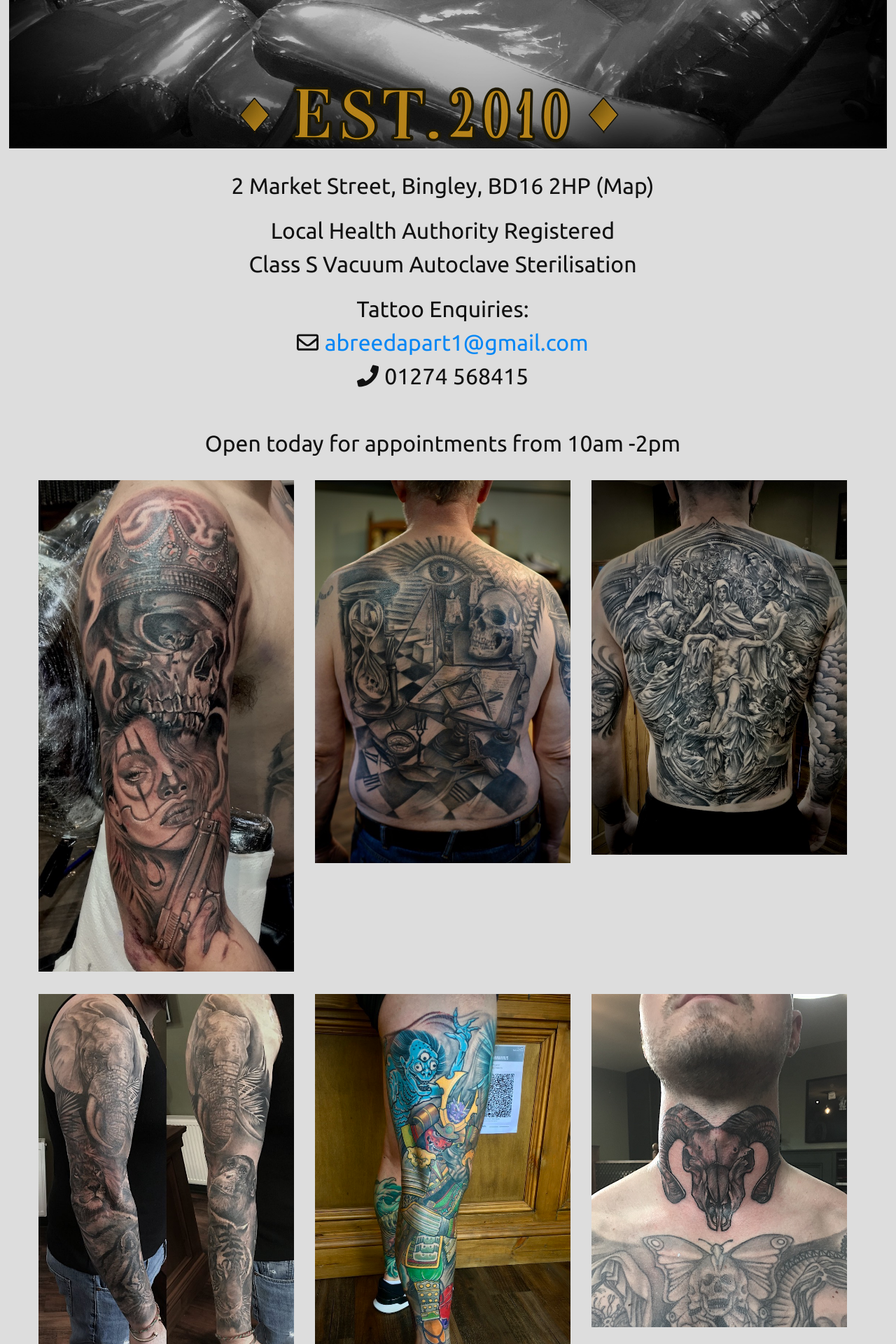
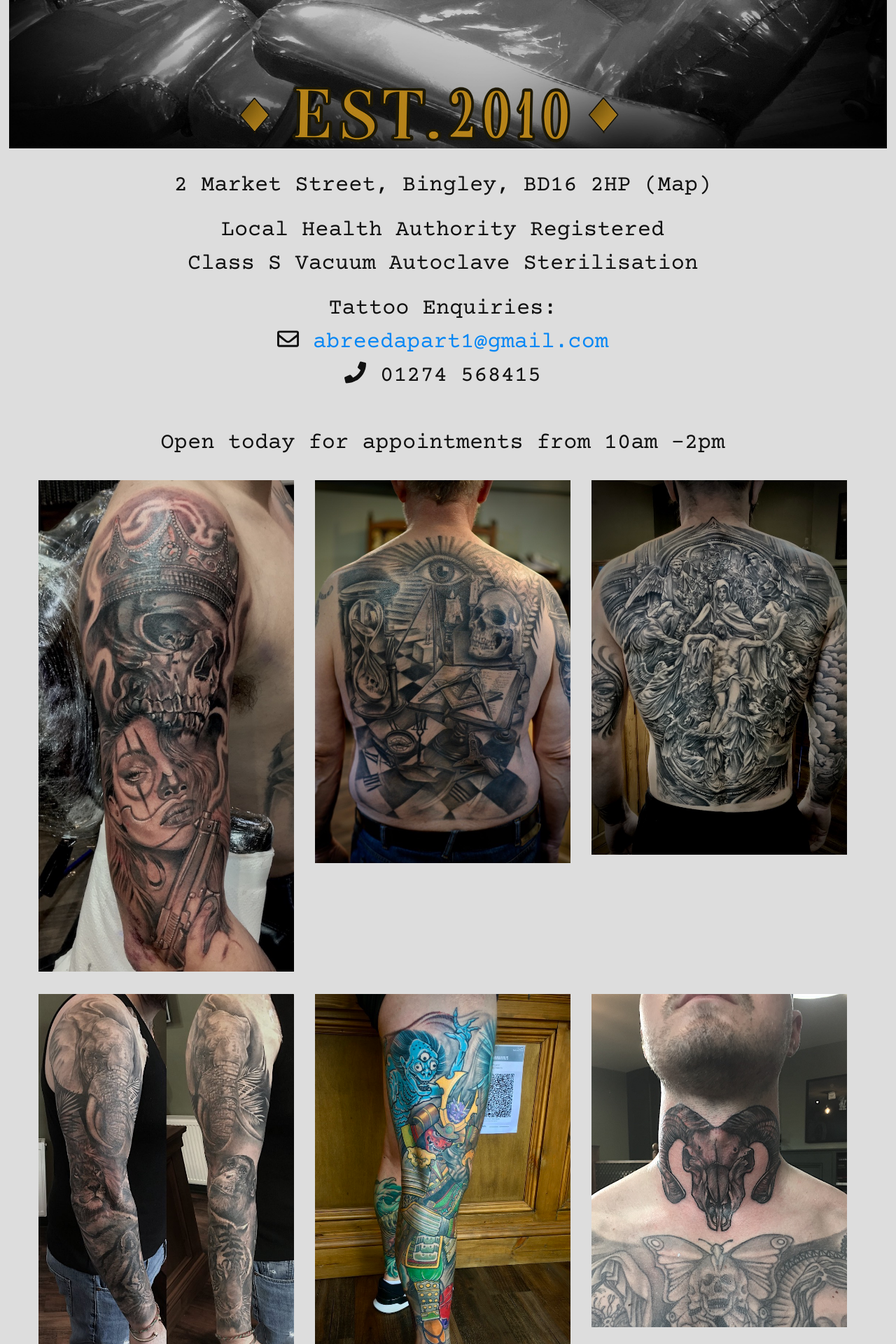
Before and after one commit to caprenter/abreedapart, a Jekyll site: the page built from index.md, in a window 1280 px wide. Shown: the part 1136-3056 px from the top of the page at 70% size. Built offline with Jekyll 4.4.1, drawn with Linux system fonts in a browser that asks for light colours; nearby versions of some CDN libraries.

Commit message:
Fixes #4 by changinf font to Courier Prime

```diff
--- a/_layouts/default.html
+++ b/_layouts/default.html
@@ -9,7 +9,7 @@
     <script src="https://code.jquery.com/jquery-3.2.1.slim.min.js" integrity="sha384-KJ3o2DKtIkvYIK3UENzmM7KCkRr/rE9/Qpg6aAZGJwFDMVNA/GpGFF93hXpG5KkN" crossorigin="anonymous"></script>
     <link rel="preconnect" href="https://fonts.googleapis.com">
     <link rel="preconnect" href="https://fonts.gstatic.com" crossorigin>
-    <link href="https://fonts.googleapis.com/css2?family=Ubuntu&display=swap" rel="stylesheet">
+    <link href="https://fonts.googleapis.com/css2?family=Courier+Prime&display=swap" rel="stylesheet">
     <link rel="stylesheet" href="{{ 'assets/css/main.css' | relative_url }}">
     <script src="https://kit.fontawesome.com/2307f5ed65.js" crossorigin="anonymous"></script>
 
--- a/assets/css/main.scss
+++ b/assets/css/main.scss
@@ -6,7 +6,7 @@
   height: 100%;
   background: none;
   color: #000;
-  font-family: 'Ubuntu', sans-serif;
+  font-family: 'Courier Prime', monospace;
   margin:0.4em;
 }
 
```
